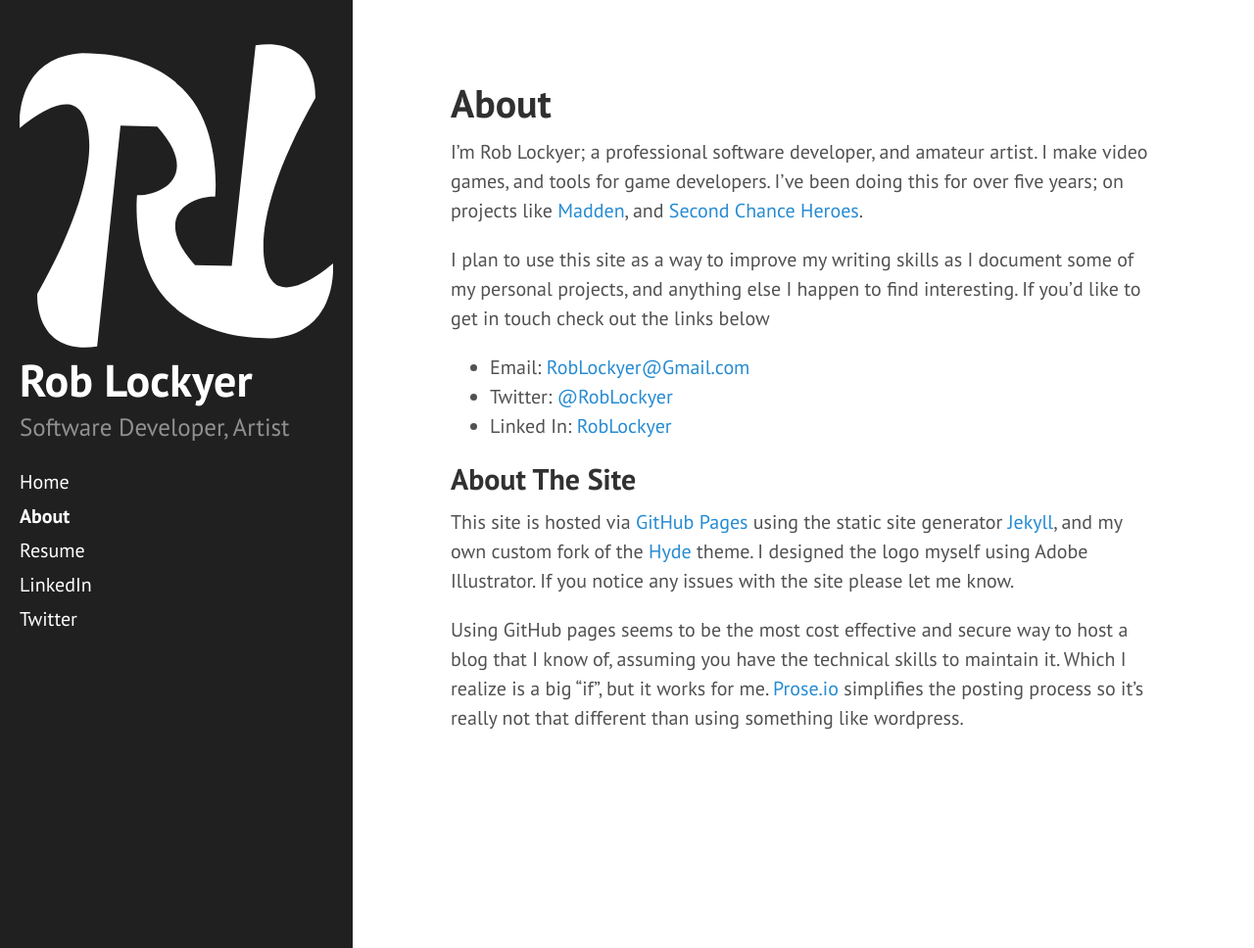
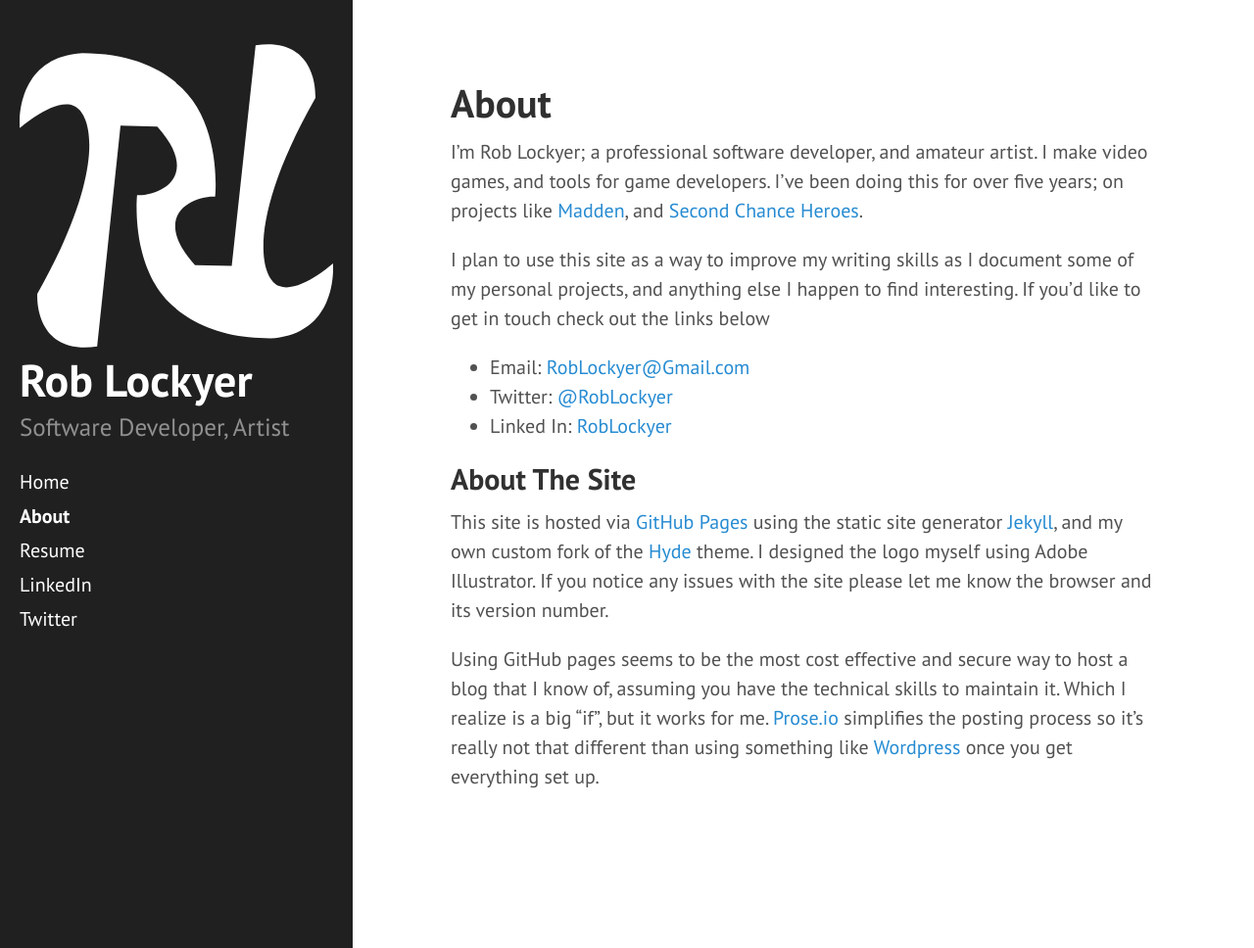
Before and after one commit to lockyer/lockyer.github.io, a Jekyll site: the page built from about.md, in a window 1280 px wide and 968 px high. Shown: the whole window at 98% size. Built offline with Jekyll 4.4.1, drawn with Linux system fonts in a browser that asks for light colours; Markdown is read by kramdown in place of the engine named in the settings.

Commit message:
Updated about.md

```diff
--- a/about.md
+++ b/about.md
@@ -13,6 +13,6 @@
  * Linked In: [RobLockyer](https://www.linkedin.com/in/roblockyer "Rob's Linked In")
 
 ## About The Site
-This site is hosted via [GitHub Pages](https://pages.github.com/) using the static site generator [Jekyll](http://jekyllrb.com/), and my own custom fork of the [Hyde](http://hyde.getpoole.com/) theme. I designed the logo myself using Adobe Illustrator. If you notice any issues with the site please let me know.
+This site is hosted via [GitHub Pages](https://pages.github.com/) using the static site generator [Jekyll](http://jekyllrb.com/), and my own custom fork of the [Hyde](http://hyde.getpoole.com/) theme. I designed the logo myself using Adobe Illustrator. If you notice any issues with the site please let me know the browser and its version number.
 
-Using GitHub pages seems to be the most cost effective and secure way to host a blog that I know of, assuming you have the technical skills to maintain it. Which I realize is a big "if", but it works for me. [Prose.io](http://prose.io/) simplifies the posting process so it's really not that different than using something like wordpress.
+Using GitHub pages seems to be the most cost effective and secure way to host a blog that I know of, assuming you have the technical skills to maintain it. Which I realize is a big "if", but it works for me. [Prose.io](http://prose.io/) simplifies the posting process so it's really not that different than using something like [Wordpress](https://wordpress.com/) once you get everything set up.
```
